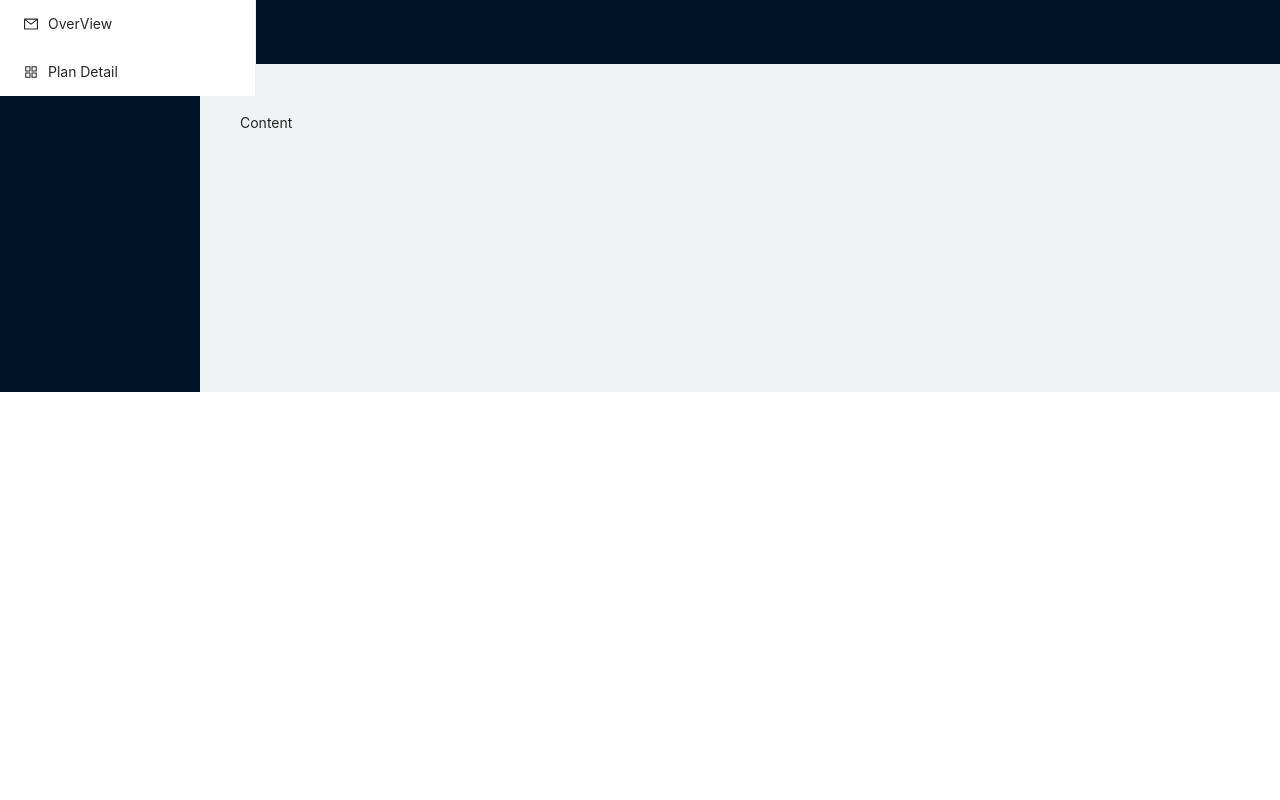
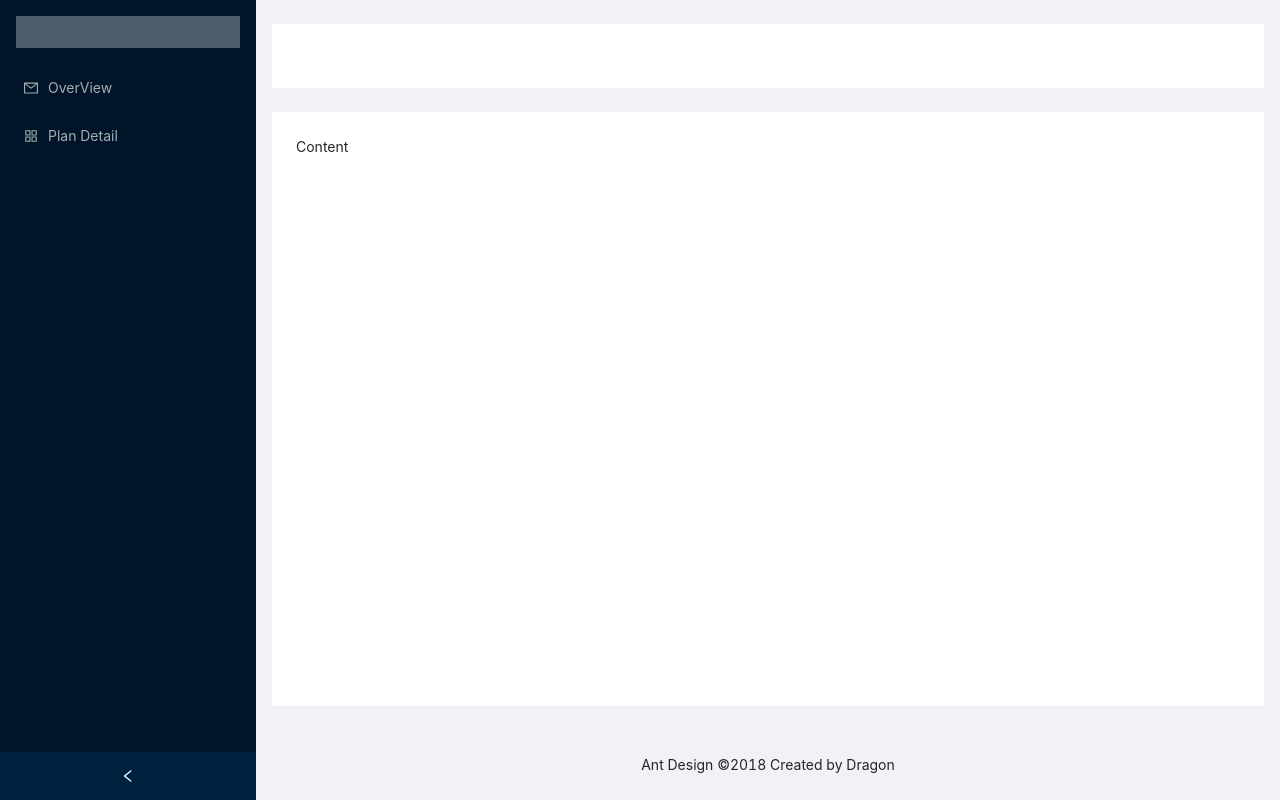
Before and after one commit to dragonhyh123/to-do-list, a React (Create React App) app: page /board/1 in a window 1280 px wide. Built offline with nearby package versions, Linux system fonts and the light colour scheme.

Commit message:
new version

```diff
--- a/src/app/Board.tsx
+++ b/src/app/Board.tsx
@@ -6,7 +6,7 @@ import { match, history, location } from 'react-router-dom';
 import { MenuInfo } from 'rc-menu/lib/interface';
 
 const useState = React.useState;
-const { Header, Sider, Content } = Layout;
+const { Header, Sider, Content, Footer } = Layout;
 
 //webpack创建了一个全局变量process.env.NODE_ENV,用来区分不同的状态，同时可以在程序中区分程序状态
 // if(process.env.NODE_ENV==='development'){
@@ -32,7 +32,7 @@ interface boardState {
 
 function Title(props: titleProps) {
     return (
-        <div>
+        <div className='titles'>
             <h1 className="boardTitle">{`Welcome ${props.text}`}</h1>
         </div>
     );
@@ -55,7 +55,7 @@ function NavigationBar(props: titleBarProps) {
     }
 
     return (
-        <Menu onClick={handleClick} selectedKeys={[current]} mode="inline" style={{ width: 256 }}>
+        <Menu theme="dark" onClick={handleClick} selectedKeys={[current]} mode="inline" style={{ width: 256 }}>
             <Menu.Item key="overview" icon={<MailOutlined />}>
                 OverView
             </Menu.Item>
@@ -72,14 +72,13 @@ export class Board extends React.Component<boardProps, boardState>{
     render() {
         return (
             <Layout>
-                {/* <Title text={this.props.match.params.text} /> */}
-                <Sider>
-                    <div className="logo" />
+                <Sider collapsible={true} width={256} style={{overflow: 'auto',height: '100vh', left: 0}}>
+                    <div className="logo"/>
                     <NavigationBar />
                 </Sider>
                 <Layout className="site-layout">
-                    <Header className="site-layout-background" style={{ padding: 0 }}>
-
+                    <Header className="site-layout-background" style={{ margin: '24px 16px 0px 16px'}}>
+                        {/* <Title text={this.props.match.params.text}/> */}
                     </Header>
                     <Content
                         className="site-layout-background"
@@ -90,6 +89,7 @@ export class Board extends React.Component<boardProps, boardState>{
                         }}>
                         Content
                     </Content>
+                    <Footer style={{ textAlign: 'center' }}>Ant Design ©2018 Created by Dragon</Footer>
                 </Layout>
             </Layout>)
     }
--- a/style/App.scss
+++ b/style/App.scss
@@ -27,3 +27,17 @@ html,body {
 .login-form-button {
   width: 100%;
 }
+
+.logo {
+  height: 32px;
+  margin: 16px;
+  background: rgba(255, 255, 255, 0.3);
+}
+
+.site-layout .site-layout-background {
+  background: #fff;
+}
+
+.title{
+  margin: 0 auto;
+}
```
